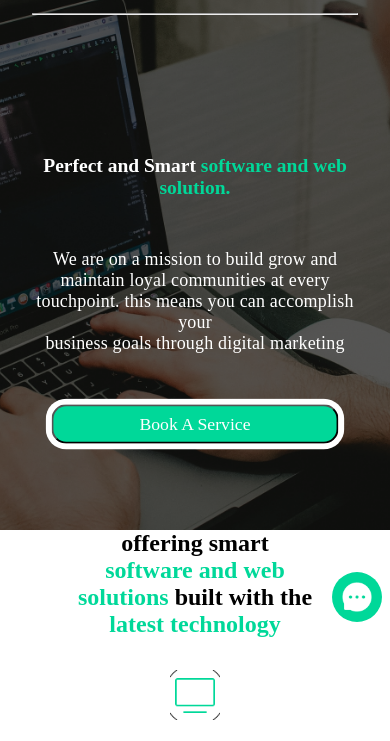
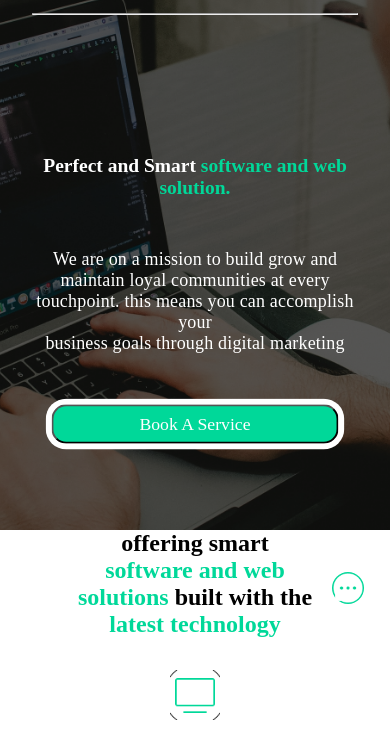
Before and after one commit to Hamjadidris/Ptindia, a plain HTML site: page index.html in a window 390 px wide. Shown: the part 103-844 px from the top of the page. Drawn offline with Linux system fonts and the light colour scheme.

Commit message:
Update ptindia.css

```diff
--- a/ptindia.css
+++ b/ptindia.css
@@ -387,8 +387,8 @@ footer h5{
         left:85%;
         top: 80vh;
         z-index: 1000;
-        width: fit-content;
-        height: fit-content;
+        width: 32px;
+        height: 32px;
     }
     .ball img{
         width: 30px;
```
